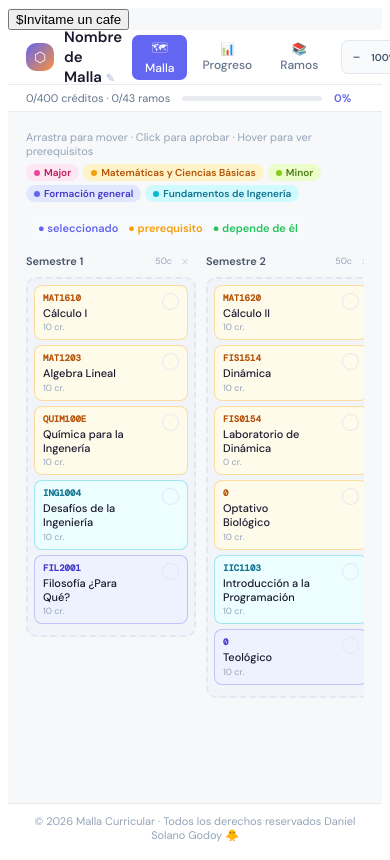
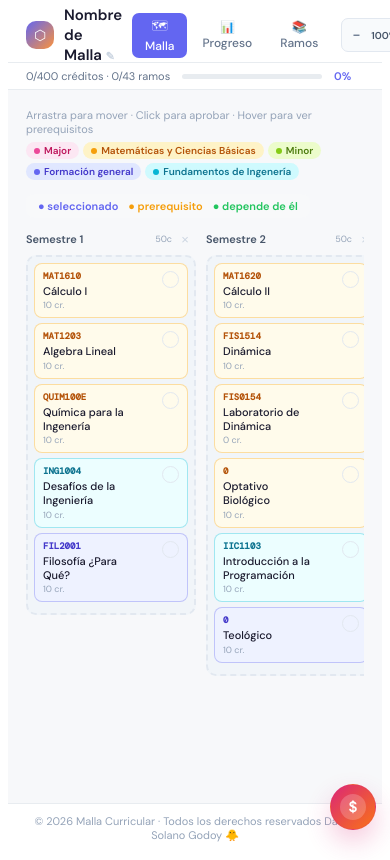
Before and after one commit to PLT-piwi/organizeUniversityMesh, a React (Vite) app: page / in a window 390 px wide. Shown: the top 860 px of the page. Built offline with nearby package versions, Linux system fonts and the light colour scheme.

Commit message:
Update global.css

```diff
--- a/src/styles/global.css
+++ b/src/styles/global.css
@@ -102,3 +102,155 @@ select:focus {
   border-color: #1a1a2e;
   transform: scale(1.1);
 }
+.donate-widget {
+  position: fixed;
+  right: 22px;
+  bottom: 22px;
+  z-index: 60;
+  display: flex;
+  flex-direction: column;
+  align-items: flex-end;
+  gap: 10px;
+}
+.donate-fab {
+  min-height: 46px;
+  max-width: calc(100vw - 36px);
+  display: inline-flex;
+  align-items: center;
+  gap: 9px;
+  padding: 10px 16px 10px 12px;
+  border: 1px solid rgba(219, 39, 119, 0.18);
+  border-radius: 999px;
+  background: linear-gradient(135deg, #db2777, #f97316);
+  color: #fff;
+  box-shadow: 0 12px 26px rgba(219, 39, 119, 0.24);
+  cursor: pointer;
+  font-family: inherit;
+  font-size: 13px;
+  font-weight: 700;
+  letter-spacing: 0;
+  transition:
+    transform 0.14s,
+    box-shadow 0.14s,
+    filter 0.14s;
+}
+.donate-fab:hover {
+  transform: translateY(-2px);
+  box-shadow: 0 16px 32px rgba(219, 39, 119, 0.3);
+  filter: saturate(1.08);
+}
+.donate-fab:active {
+  transform: translateY(0);
+}
+.donate-fab:focus-visible {
+  outline: 3px solid rgba(249, 115, 22, 0.28);
+  outline-offset: 3px;
+}
+.donate-fab__icon {
+  width: 26px;
+  height: 26px;
+  display: inline-flex;
+  align-items: center;
+  justify-content: center;
+  flex-shrink: 0;
+  border-radius: 50%;
+  background: rgba(255, 255, 255, 0.2);
+  font-size: 15px;
+  line-height: 1;
+}
+.donate-fab__text {
+  white-space: nowrap;
+}
+.donate-panel {
+  width: min(280px, calc(100vw - 36px));
+  padding: 12px;
+  border: 1px solid #e8ecf0;
+  border-radius: 8px;
+  background: #fff;
+  box-shadow: 0 16px 36px rgba(15, 23, 42, 0.14);
+  animation: fadeIn 0.14s ease-out;
+}
+.donate-panel__header {
+  display: flex;
+  align-items: center;
+  justify-content: space-between;
+  gap: 10px;
+  margin-bottom: 10px;
+  color: #1a1a2e;
+  font-size: 13px;
+  font-weight: 700;
+}
+.donate-panel__close {
+  width: 24px;
+  height: 24px;
+  border: none;
+  border-radius: 6px;
+  background: #f1f5f9;
+  color: #64748b;
+  cursor: pointer;
+  font-family: inherit;
+  font-size: 13px;
+  line-height: 1;
+}
+.donate-panel__close:hover {
+  background: #e2e8f0;
+  color: #334155;
+}
+.donate-panel__options {
+  display: grid;
+  gap: 7px;
+}
+.donate-option {
+  width: 100%;
+  min-height: 46px;
+  display: flex;
+  align-items: center;
+  justify-content: space-between;
+  gap: 12px;
+  padding: 9px 11px;
+  border: 1px solid #e2e8f0;
+  border-radius: 8px;
+  background: #fff;
+  color: #475569;
+  cursor: pointer;
+  font-family: inherit;
+  font-size: 12px;
+  font-weight: 600;
+  letter-spacing: 0;
+  text-align: left;
+  transition:
+    border-color 0.12s,
+    box-shadow 0.12s,
+    transform 0.12s;
+}
+.donate-option:hover {
+  border-color: #fb923c;
+  box-shadow: 0 8px 18px rgba(249, 115, 22, 0.12);
+  transform: translateY(-1px);
+}
+.donate-option strong {
+  color: #db2777;
+  font-size: 13px;
+  white-space: nowrap;
+}
+@media (max-width: 620px) {
+  .donate-widget {
+    right: 14px;
+    bottom: 14px;
+  }
+  .donate-fab {
+    width: 46px;
+    height: 46px;
+    min-height: 46px;
+    justify-content: center;
+    padding: 0;
+  }
+  .donate-fab__text {
+    position: absolute;
+    width: 1px;
+    height: 1px;
+    overflow: hidden;
+    clip: rect(0 0 0 0);
+    white-space: nowrap;
+  }
+}
```
